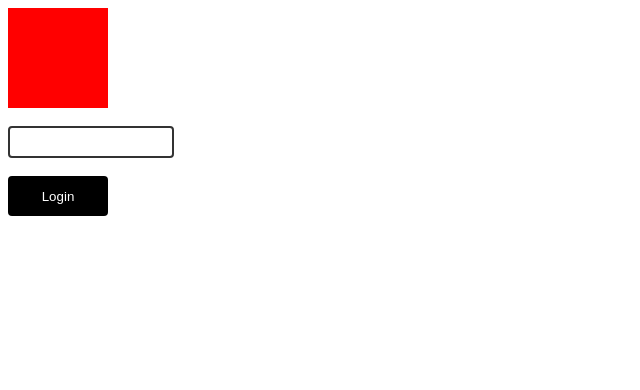
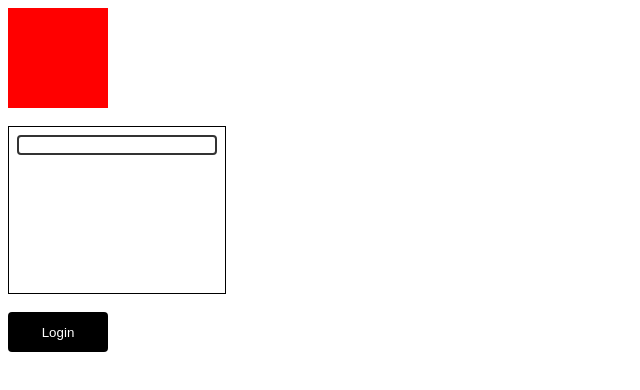
Before and after one commit to MyeonghoonNam/custom-component-hook, a React (Create React App) app: page / in a window 1280 px wide. Shown: the top 390 px of the page, without its empty margins (0-640 px from the left). Built offline with nearby package versions, Linux system fonts and the light colour scheme.

Commit message:
[Style #10] Input 컴포넌트 box-sizing 속성 추가 (#11)
* style #10: Input 컴포넌트 box-sizing 속성 추가

```diff
--- a/src/App.tsx
+++ b/src/App.tsx
@@ -13,7 +13,16 @@ function App() {
 		<div>
 			<Box />
 			<br />
-			<Input type="text" width="150px" height="20px" />
+			<div
+				style={{
+					width: '200px',
+					height: '150px',
+					padding: '8px',
+					border: '1px solid black',
+				}}
+			>
+				<Input type="text" width="100%" height="20px" />
+			</div>
 			<br />
 			<Button width="100px" height="40px" onClick={handleClick}>
 				Login
--- a/src/components/Input.tsx
+++ b/src/components/Input.tsx
@@ -17,6 +17,7 @@ const Input = styled.input<IProps>`
 	border-radius: 4px;
 	background-color: white;
 	font-size: 14px;
+	box-sizing: border-box;
 `;
 
 export default Input;
```
